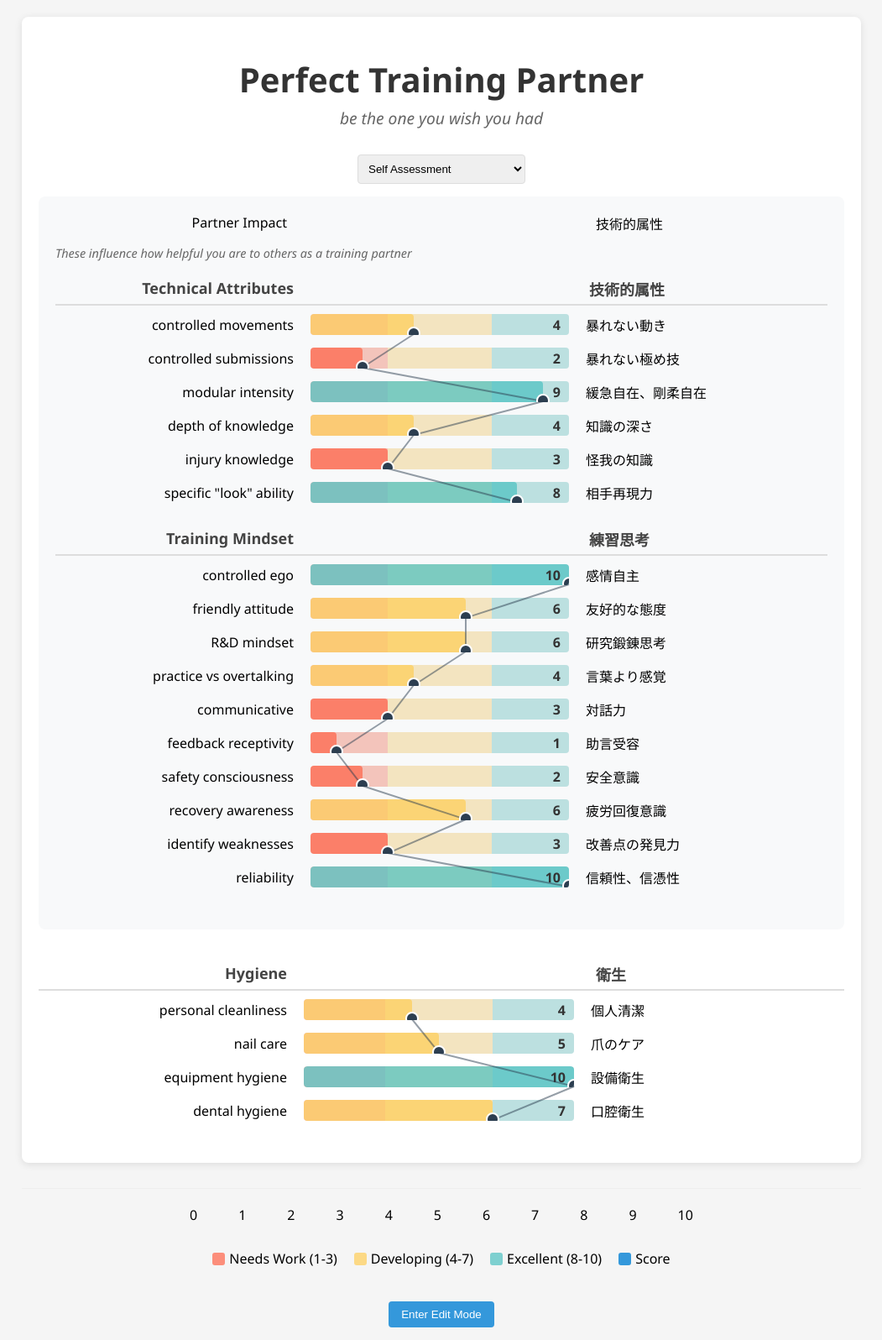
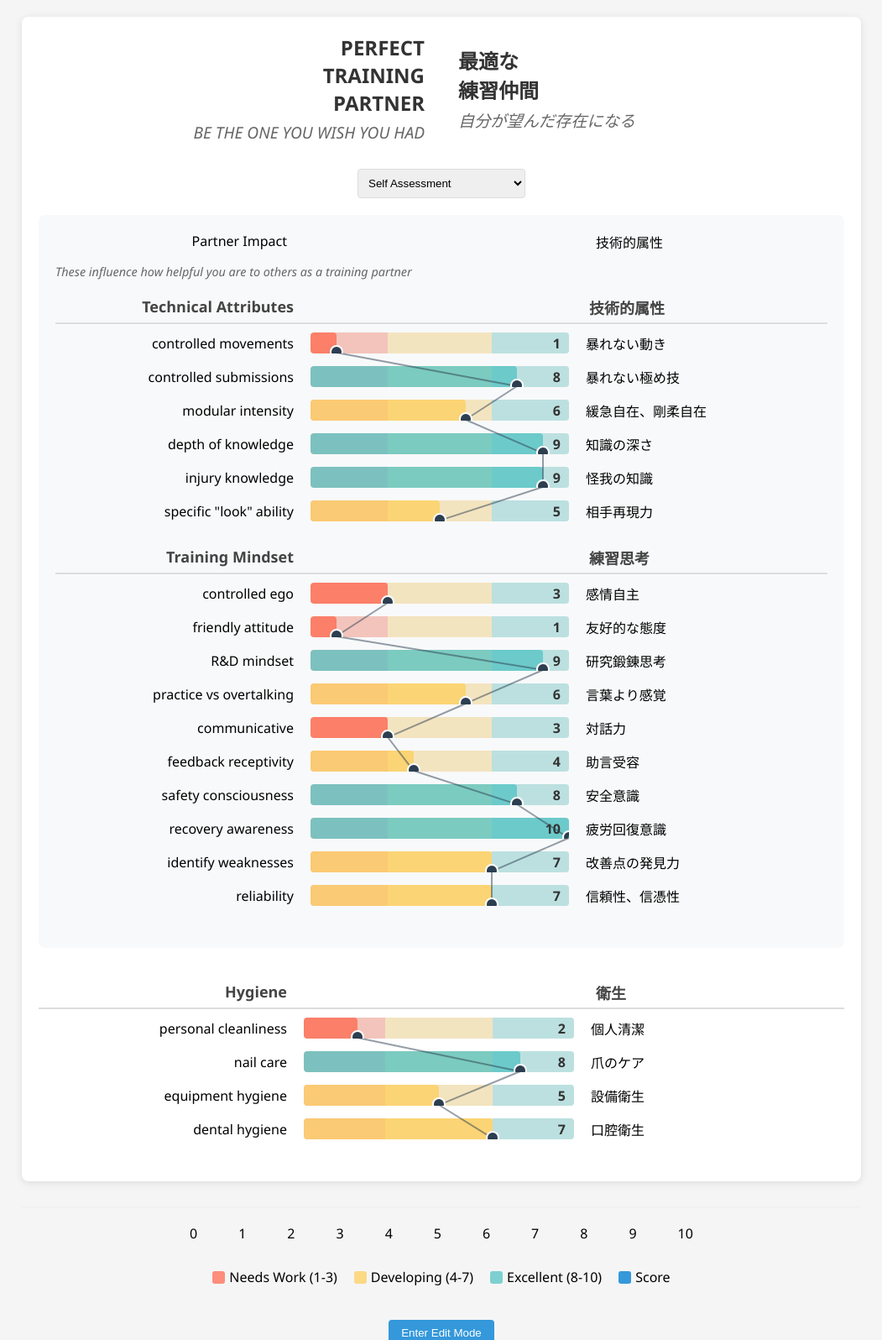
Before and after one commit to jelaludo/bjj-partner-assessment, a Flask app: page / in a window 1280 px wide. Shown: the top 1596 px of the page at 84% size, without its empty margins (114-1165 px from the left). Run offline with Flask 3, Linux system fonts and the light colour scheme.

Commit message:
added basic images

```diff
--- a/bjj-partner-assessment/app.py
+++ b/bjj-partner-assessment/app.py
@@ -6,7 +6,7 @@ import os
 from pathlib import Path
 import random
 
-app = Flask(__name__)
+app = Flask(__name__, static_folder='images', static_url_path='/images')
 
 # File paths
 CONFIG_DIR = Path('config')
--- a/bjj-partner-assessment/data/profiles.json
+++ b/bjj-partner-assessment/data/profiles.json
@@ -1,34 +1,34 @@
 {
     "self": {
-        "controlledMovements": 4,
-        "controlledSubmissions": 2,
-        "modularIntensity": 9,
-        "depthOfKnowledge": 4,
-        "injuryKnowledge": 3,
-        "specificLookAbility": 8,
-        "controlledEgo": 10,
-        "friendlyAttitude": 6,
-        "rdMindset": 6,
-        "practiceVsOvertalking": 4,
+        "controlledMovements": 1,
+        "controlledSubmissions": 8,
+        "modularIntensity": 6,
+        "depthOfKnowledge": 9,
+        "injuryKnowledge": 9,
+        "specificLookAbility": 5,
+        "controlledEgo": 3,
+        "friendlyAttitude": 1,
+        "rdMindset": 9,
+        "practiceVsOvertalking": 6,
         "communicative": 3,
-        "feedbackReceptivity": 1,
-        "safetyConsciousness": 2,
-        "recoveryAwareness": 6,
-        "identifyWeaknesses": 3,
-        "reliability": 10,
-        "personalCleanliness": 4,
-        "nailCare": 5,
-        "equipmentHygiene": 10,
+        "feedbackReceptivity": 4,
+        "safetyConsciousness": 8,
+        "recoveryAwareness": 10,
+        "identifyWeaknesses": 7,
+        "reliability": 7,
+        "personalCleanliness": 2,
+        "nailCare": 8,
+        "equipmentHygiene": 5,
         "dentalHygiene": 7,
-        "gripStrength": 9,
-        "flexibility": 7,
-        "mobility": 3,
-        "weight": 9,
-        "cardio": 9,
-        "explosiveness": 10,
-        "coordination": 1,
-        "reactionTime": 4,
+        "gripStrength": 1,
+        "flexibility": 8,
+        "mobility": 4,
+        "weight": 10,
+        "cardio": 4,
+        "explosiveness": 8,
+        "coordination": 4,
+        "reactionTime": 7,
         "constitution": 8,
-        "hygiene": 1
+        "hygiene": 5
     }
 }
--- a/bjj-partner-assessment/templates/index.html
+++ b/bjj-partner-assessment/templates/index.html
@@ -450,16 +450,60 @@
       text-align: left;
       padding-left: 20px;
     }
+
+    .header-container {
+        display: grid;
+        grid-template-columns: 1fr auto 1fr;
+        align-items: center;
+        margin-bottom: 30px;
+        text-align: center;
+    }
+    .title-left {
+        text-align: right;
+        padding-right: 20px;
+    }
+    .title-right {
+        text-align: left;
+        padding-left: 20px;
+    }
+    .main-title {
+        font-size: 24px;
+        font-weight: bold;
+        margin-bottom: 5px;
+    }
+    .subtitle {
+        font-style: italic;
+        color: #666;
+    }
+    .archetype-image {
+        width: auto;
+        height: 350px;
+        margin: 0 20px;
+        transition: opacity 0.3s ease;
+    }
+    .profile-select-container {
+        text-align: center;
+        margin-bottom: 20px;
+    }
   </style>
 </head>
 <body>
   <div class="assessment-container">
-    <div class="title-container">
-      <h1 class="main-title">Perfect Training Partner</h1>
-      <div class="subtitle">be the one you wish you had</div>
-    </div>
-
-    <div class="person-select">
+    <div class="header-container">
+        <div class="title-left">
+            <div class="main-title">PERFECT<br>TRAINING<br>PARTNER</div>
+            <div class="subtitle">BE THE ONE YOU WISH YOU HAD</div>
+        </div>
+        <div class="image-container">
+            <img id="archetype-image" class="archetype-image" src="" alt="Archetype Image">
+        </div>
+        <div class="title-right">
+            <div class="main-title">最適な<br>練習仲間</div>
+            <div class="subtitle">自分が望んだ存在になる</div>
+        </div>
+    </div>
+
+    <div class="profile-select-container">
       <select id="personSelect">
         <option value="self">Self Assessment</option>
         <option value="partner1">Training Partner 1</option>
@@ -1146,6 +1190,9 @@
         } else if (archetypeInfo) {
           archetypeInfo.style.display = 'none';
         }
+
+        // Add this function to update the image when profile changes
+        updateArchetypeImage(profileId);
       } catch (error) {
         console.error('Error loading profile:', error);
         alert('Error loading profile: ' + error.message);
@@ -1512,6 +1559,40 @@
             );
         }
     });
+
+    // Add this function to update the image when profile changes
+    function updateArchetypeImage(profileId) {
+        const imageElement = document.getElementById('archetype-image');
+        if (profileId.startsWith('archetype:')) {
+            const archetypeName = profileId.split(':')[1].toLowerCase();
+            // Map the archetype name to the corresponding image file
+            const imageMap = {
+                'spazz': 'PTP_TheSpaz_256x.png',
+                'brute': 'PTP_TheBrute256x.png',
+                'injury_collector': 'PTP_ChimpInjuryCollector256x.png',
+                'stinky_troll': 'PTP_StinkyTroll256x.png'
+            };
+            const imageName = imageMap[archetypeName];
+            if (imageName) {
+                imageElement.src = `images/${imageName}`;
+                imageElement.style.display = 'block';
+                imageElement.style.opacity = '1';
+                console.log('Updated image:', imageName); // Debug log
+            } else {
+                console.log('No image found for archetype:', archetypeName); // Debug log
+                imageElement.style.opacity = '0';
+                setTimeout(() => {
+                    imageElement.style.display = 'none';
+                }, 300);
+            }
+        } else {
+            console.log('Not an archetype profile:', profileId); // Debug log
+            imageElement.style.opacity = '0';
+            setTimeout(() => {
+                imageElement.style.display = 'none';
+            }, 300);
+        }
+    }
   </script>
 </body>
 </html>
```
Also changed, not shown: bjj-partner-assessment/images/PTP_ChimpInjuryCollector256x.png (added), bjj-partner-assessment/images/PTP_InjuryCollector512x.png (renamed from bjj-partner-assessment/images/PTP_ChimpInjuryCollector512x.png), bjj-partner-assessment/images/PTP_StinkyTroll256x.png (added), bjj-partner-assessment/images/PTP_TheBrute256x.png (added), bjj-partner-assessment/images/PTP_TheSpaz512x.png (renamed from bjj-partner-assessment/images/PTP_TheSpaz_512x.png), bjj-partner-assessment/images/PTP_TheSpaz_256x.png (added). Lines whose indentation alone changed are shown as unchanged.
